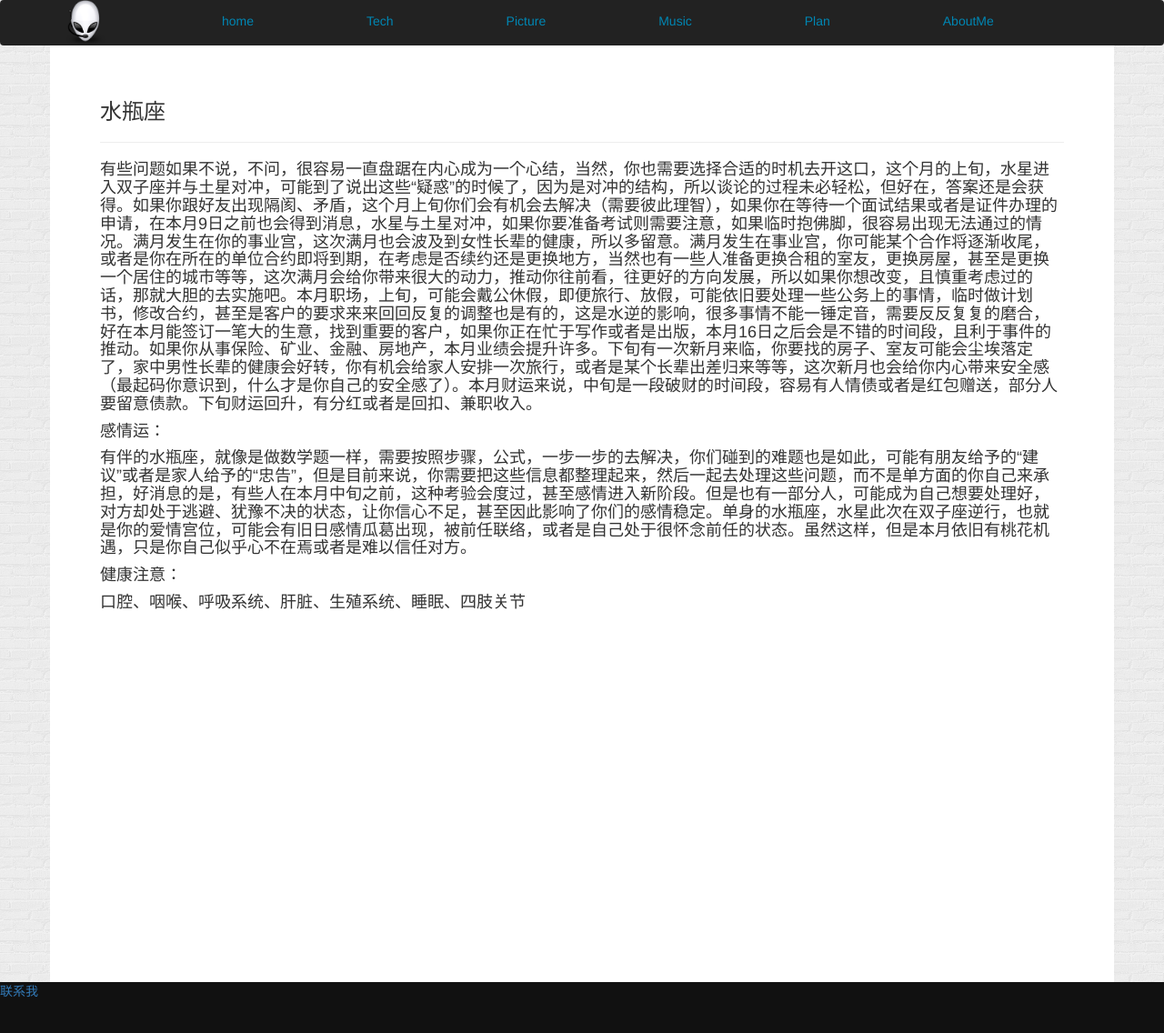
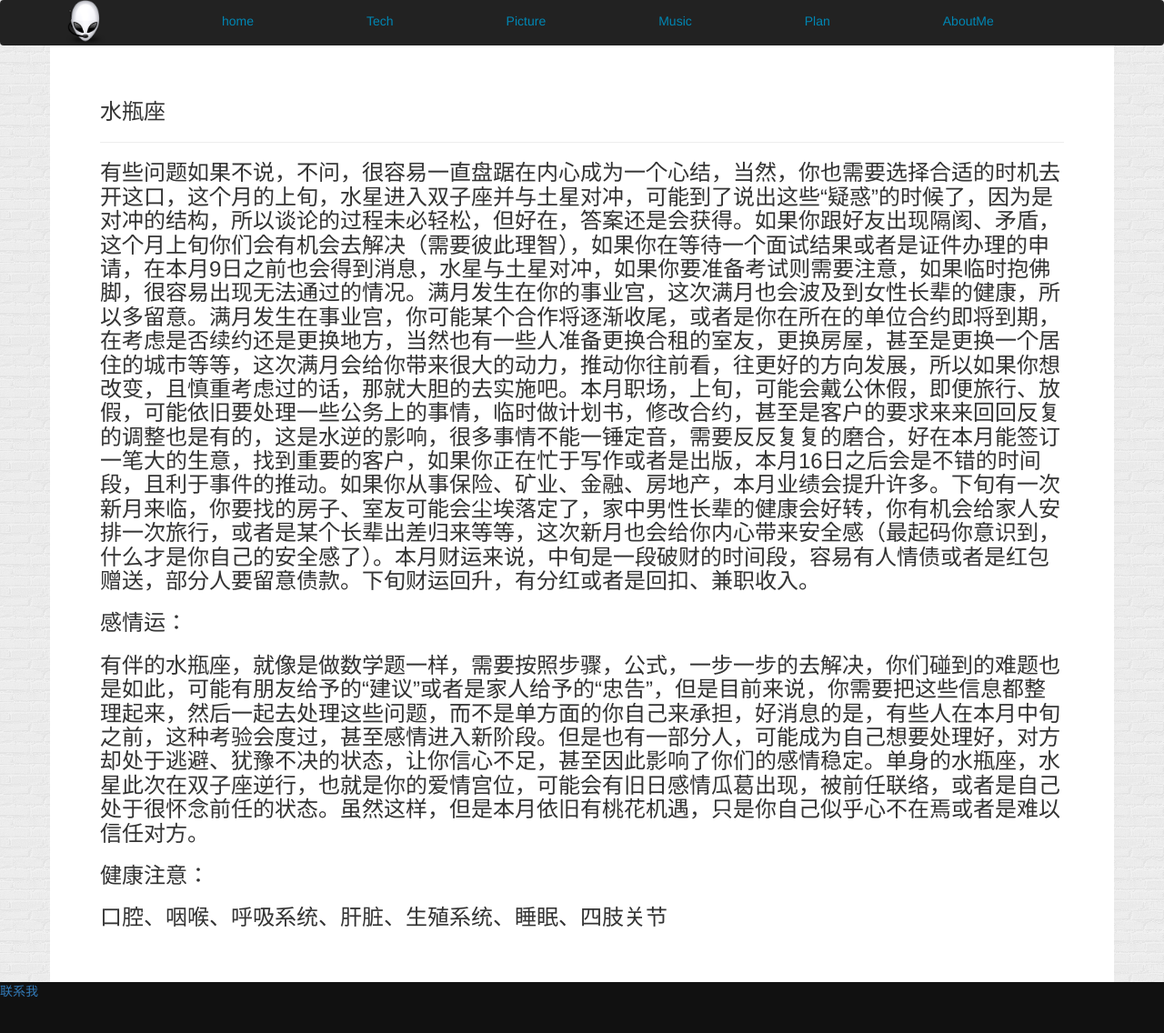
Before and after one commit to GeorageLiang/georageliang.github.com, a Jekyll site: the page built from 12md/bowl.md, in a window 1280 px wide and 1140 px high. Shown: the top 1136 px of the window at 91% size. Built offline with Jekyll 4.4.1, drawn with Linux system fonts in a browser that asks for light colours; Markdown is read by kramdown in place of the engine named in the settings; comment, search, counter and statistics services are not loaded.

```diff
--- a/12md/bowl.md
+++ b/12md/bowl.md
@@ -9,12 +9,12 @@ permalink: /12md/bowl/
 ###水瓶座
 ---
 
-####有些问题如果不说，不问，很容易一直盘踞在内心成为一个心结，当然，你也需要选择合适的时机去开这口，这个月的上旬，水星进入双子座并与土星对冲，可能到了说出这些“疑惑”的时候了，因为是对冲的结构，所以谈论的过程未必轻松，但好在，答案还是会获得。如果你跟好友出现隔阂、矛盾，这个月上旬你们会有机会去解决（需要彼此理智），如果你在等待一个面试结果或者是证件办理的申请，在本月9日之前也会得到消息，水星与土星对冲，如果你要准备考试则需要注意，如果临时抱佛脚，很容易出现无法通过的情况。满月发生在你的事业宫，这次满月也会波及到女性长辈的健康，所以多留意。满月发生在事业宫，你可能某个合作将逐渐收尾，或者是你在所在的单位合约即将到期，在考虑是否续约还是更换地方，当然也有一些人准备更换合租的室友，更换房屋，甚至是更换一个居住的城市等等，这次满月会给你带来很大的动力，推动你往前看，往更好的方向发展，所以如果你想改变，且慎重考虑过的话，那就大胆的去实施吧。本月职场，上旬，可能会戴公休假，即便旅行、放假，可能依旧要处理一些公务上的事情，临时做计划书，修改合约，甚至是客户的要求来来回回反复的调整也是有的，这是水逆的影响，很多事情不能一锤定音，需要反反复复的磨合，好在本月能签订一笔大的生意，找到重要的客户，如果你正在忙于写作或者是出版，本月16日之后会是不错的时间段，且利于事件的推动。如果你从事保险、矿业、金融、房地产，本月业绩会提升许多。下旬有一次新月来临，你要找的房子、室友可能会尘埃落定了，家中男性长辈的健康会好转，你有机会给家人安排一次旅行，或者是某个长辈出差归来等等，这次新月也会给你内心带来安全感（最起码你意识到，什么才是你自己的安全感了）。本月财运来说，中旬是一段破财的时间段，容易有人情债或者是红包赠送，部分人要留意债款。下旬财运回升，有分红或者是回扣、兼职收入。
+###有些问题如果不说，不问，很容易一直盘踞在内心成为一个心结，当然，你也需要选择合适的时机去开这口，这个月的上旬，水星进入双子座并与土星对冲，可能到了说出这些“疑惑”的时候了，因为是对冲的结构，所以谈论的过程未必轻松，但好在，答案还是会获得。如果你跟好友出现隔阂、矛盾，这个月上旬你们会有机会去解决（需要彼此理智），如果你在等待一个面试结果或者是证件办理的申请，在本月9日之前也会得到消息，水星与土星对冲，如果你要准备考试则需要注意，如果临时抱佛脚，很容易出现无法通过的情况。满月发生在你的事业宫，这次满月也会波及到女性长辈的健康，所以多留意。满月发生在事业宫，你可能某个合作将逐渐收尾，或者是你在所在的单位合约即将到期，在考虑是否续约还是更换地方，当然也有一些人准备更换合租的室友，更换房屋，甚至是更换一个居住的城市等等，这次满月会给你带来很大的动力，推动你往前看，往更好的方向发展，所以如果你想改变，且慎重考虑过的话，那就大胆的去实施吧。本月职场，上旬，可能会戴公休假，即便旅行、放假，可能依旧要处理一些公务上的事情，临时做计划书，修改合约，甚至是客户的要求来来回回反复的调整也是有的，这是水逆的影响，很多事情不能一锤定音，需要反反复复的磨合，好在本月能签订一笔大的生意，找到重要的客户，如果你正在忙于写作或者是出版，本月16日之后会是不错的时间段，且利于事件的推动。如果你从事保险、矿业、金融、房地产，本月业绩会提升许多。下旬有一次新月来临，你要找的房子、室友可能会尘埃落定了，家中男性长辈的健康会好转，你有机会给家人安排一次旅行，或者是某个长辈出差归来等等，这次新月也会给你内心带来安全感（最起码你意识到，什么才是你自己的安全感了）。本月财运来说，中旬是一段破财的时间段，容易有人情债或者是红包赠送，部分人要留意债款。下旬财运回升，有分红或者是回扣、兼职收入。
 
-####感情运：
+###感情运：
 
-####有伴的水瓶座，就像是做数学题一样，需要按照步骤，公式，一步一步的去解决，你们碰到的难题也是如此，可能有朋友给予的“建议”或者是家人给予的“忠告”，但是目前来说，你需要把这些信息都整理起来，然后一起去处理这些问题，而不是单方面的你自己来承担，好消息的是，有些人在本月中旬之前，这种考验会度过，甚至感情进入新阶段。但是也有一部分人，可能成为自己想要处理好，对方却处于逃避、犹豫不决的状态，让你信心不足，甚至因此影响了你们的感情稳定。单身的水瓶座，水星此次在双子座逆行，也就是你的爱情宫位，可能会有旧日感情瓜葛出现，被前任联络，或者是自己处于很怀念前任的状态。虽然这样，但是本月依旧有桃花机遇，只是你自己似乎心不在焉或者是难以信任对方。
+###有伴的水瓶座，就像是做数学题一样，需要按照步骤，公式，一步一步的去解决，你们碰到的难题也是如此，可能有朋友给予的“建议”或者是家人给予的“忠告”，但是目前来说，你需要把这些信息都整理起来，然后一起去处理这些问题，而不是单方面的你自己来承担，好消息的是，有些人在本月中旬之前，这种考验会度过，甚至感情进入新阶段。但是也有一部分人，可能成为自己想要处理好，对方却处于逃避、犹豫不决的状态，让你信心不足，甚至因此影响了你们的感情稳定。单身的水瓶座，水星此次在双子座逆行，也就是你的爱情宫位，可能会有旧日感情瓜葛出现，被前任联络，或者是自己处于很怀念前任的状态。虽然这样，但是本月依旧有桃花机遇，只是你自己似乎心不在焉或者是难以信任对方。
 
-####健康注意：
+###健康注意：
 
-####口腔、咽喉、呼吸系统、肝脏、生殖系统、睡眠、四肢关节
+###口腔、咽喉、呼吸系统、肝脏、生殖系统、睡眠、四肢关节
```
